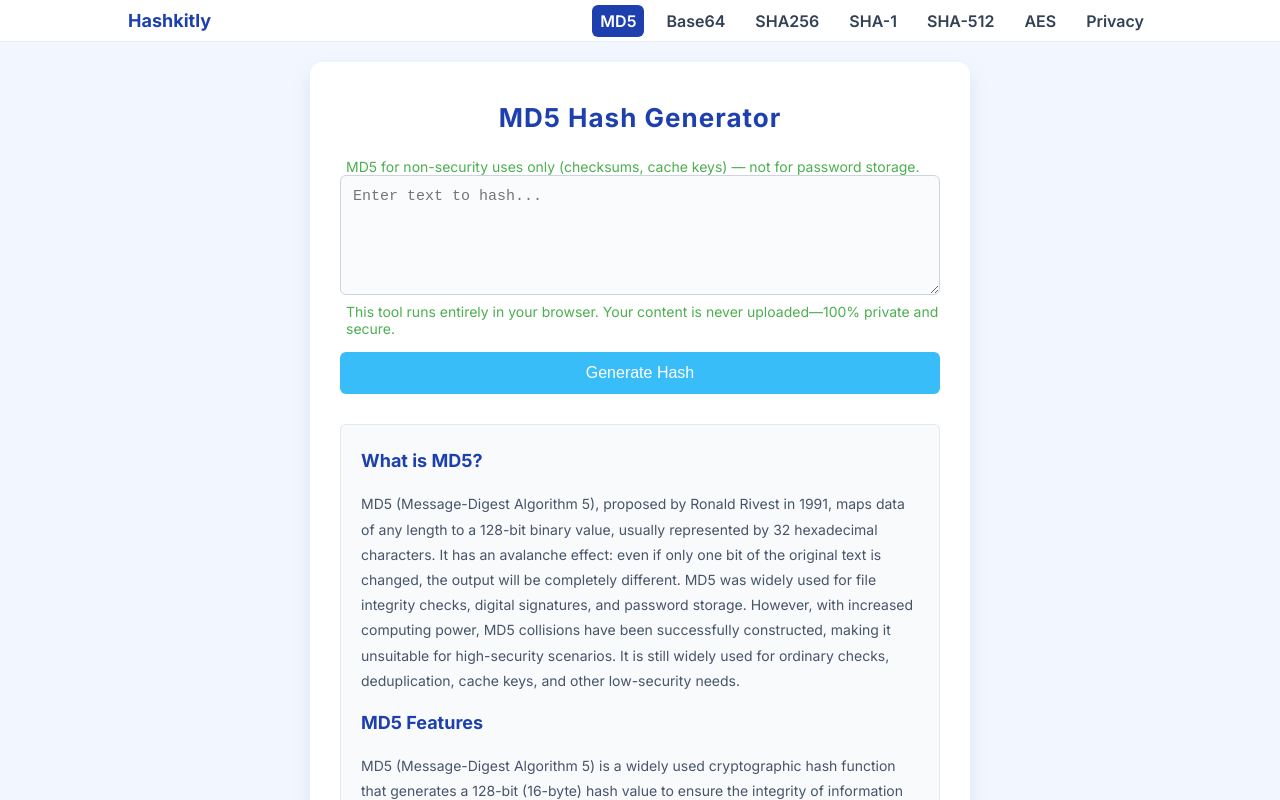
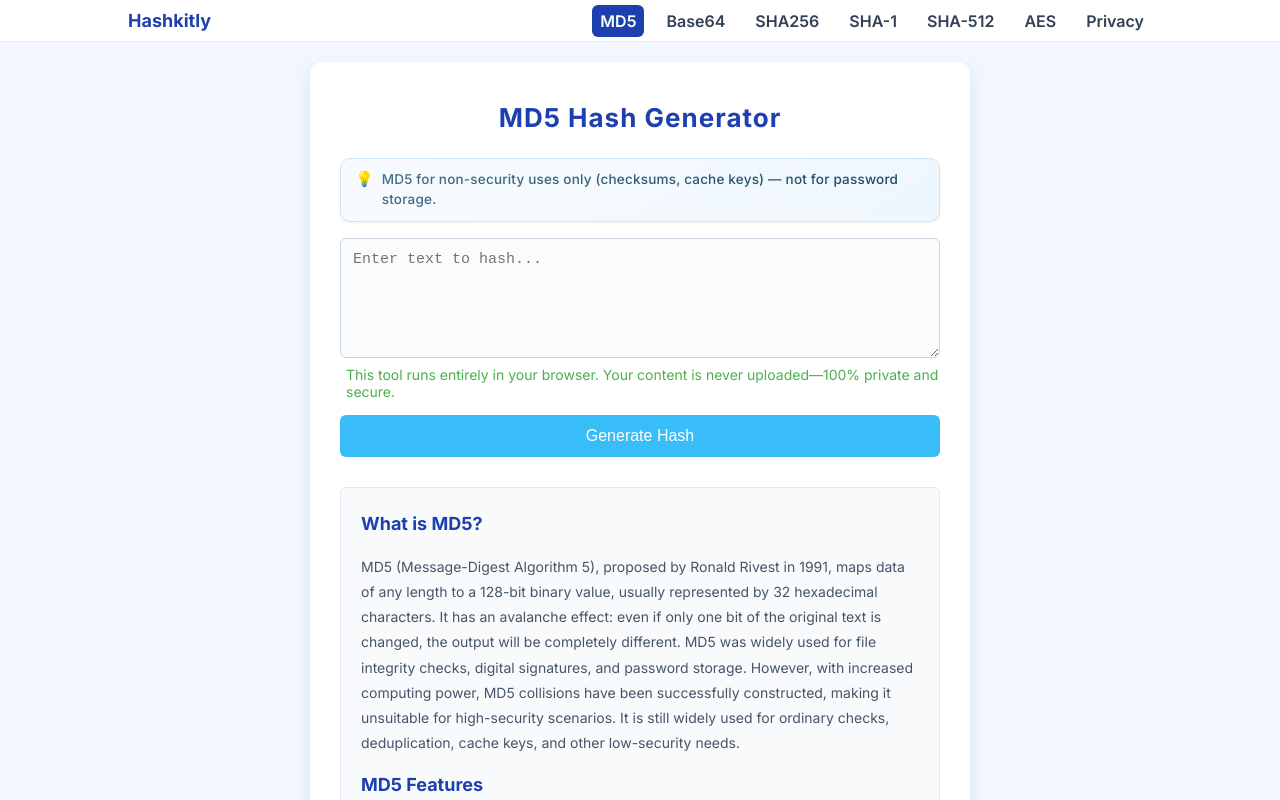
Before and after one commit to darren562/md5-tool, a Next.js app: page / in a window 1280 px wide. Shown: the top 800 px of the page. Built offline with nearby package versions, Linux system fonts and the light colour scheme.

Commit message:
样式调整

```diff
--- a/app/components/SafetyNote.tsx
+++ b/app/components/SafetyNote.tsx
@@ -12,10 +12,26 @@ const MESSAGES: Record<string, string> = {
   aes: "Demo only: simplified passphrase -> key; real apps need salt + IV + AES-GCM.",
 };
 
-export function SafetyNote({ kind }: { kind: keyof typeof MESSAGES }) {
+type Variant = "info" | "warn";
+
+export function SafetyNote({
+  kind,
+  variant = "info",
+}: {
+  kind: keyof typeof MESSAGES;
+  variant?: Variant;
+}) {
+  const icon = variant === "warn" ? "⚠️" : "💡";
   return (
-    <div className="tip" style={{ marginTop: 4 }}>
-      {MESSAGES[kind]}
+    <div
+      className={`safety-note safety-note--${variant}`}
+      role="note"
+      aria-label="security note"
+    >
+      <span className="safety-note__icon" aria-hidden>
+        {icon}
+      </span>
+      <span className="safety-note__text">{MESSAGES[kind]}</span>
     </div>
   );
 }
--- a/app/globals.css
+++ b/app/globals.css
@@ -93,6 +93,56 @@ html, body {
   margin-left: 6px;
   font-size: 14px;
   color: #4caf50;
+}
+
+/* Distinct styling for security / safety notes */
+.safety-note {
+  display: flex;
+  align-items: flex-start;
+  gap: 8px;
+  margin: 10px 0 16px;
+  padding: 10px 14px 11px;
+  border: 1px solid #cfe4f6;
+  background: linear-gradient(135deg,#f5faff 0%,#eef7fd 100%);
+  border-radius: 10px;
+  font-size: 13.5px;
+  line-height: 1.5;
+  color: #0f4560;
+  position: relative;
+  box-shadow: 0 1px 2px rgba(0,0,0,0.03), 0 2px 4px -2px rgba(0,0,0,0.04);
+}
+.safety-note::before {
+  content: "";
+  position: absolute;
+  inset: 0 0 0 0;
+  pointer-events: none;
+  border-radius: 10px;
+  background: linear-gradient(145deg,rgba(255,255,255,0.25),rgba(255,255,255,0));
+}
+.safety-note.safety-note--warn {
+  border-color: #f5d48a;
+  background: linear-gradient(135deg,#fff9ed 0%,#fff4e0 100%);
+  color: #7a3e00;
+}
+.safety-note.safety-note--warn::before {
+  background: linear-gradient(145deg,rgba(255,255,255,0.4),rgba(255,255,255,0));
+}
+.safety-note__icon {
+  font-size: 15px;
+  line-height: 1;
+  margin-top: 2px;
+  filter: saturate(1.2);
+}
+.safety-note__text {
+  flex: 1;
+  font-weight: 500;
+  letter-spacing: 0.2px;
+}
+.safety-note code {
+  background: rgba(0,0,0,0.06);
+  padding: 2px 4px;
+  border-radius: 4px;
+  font-size: 12px;
 }
 .box {
   width: 90%;
```
